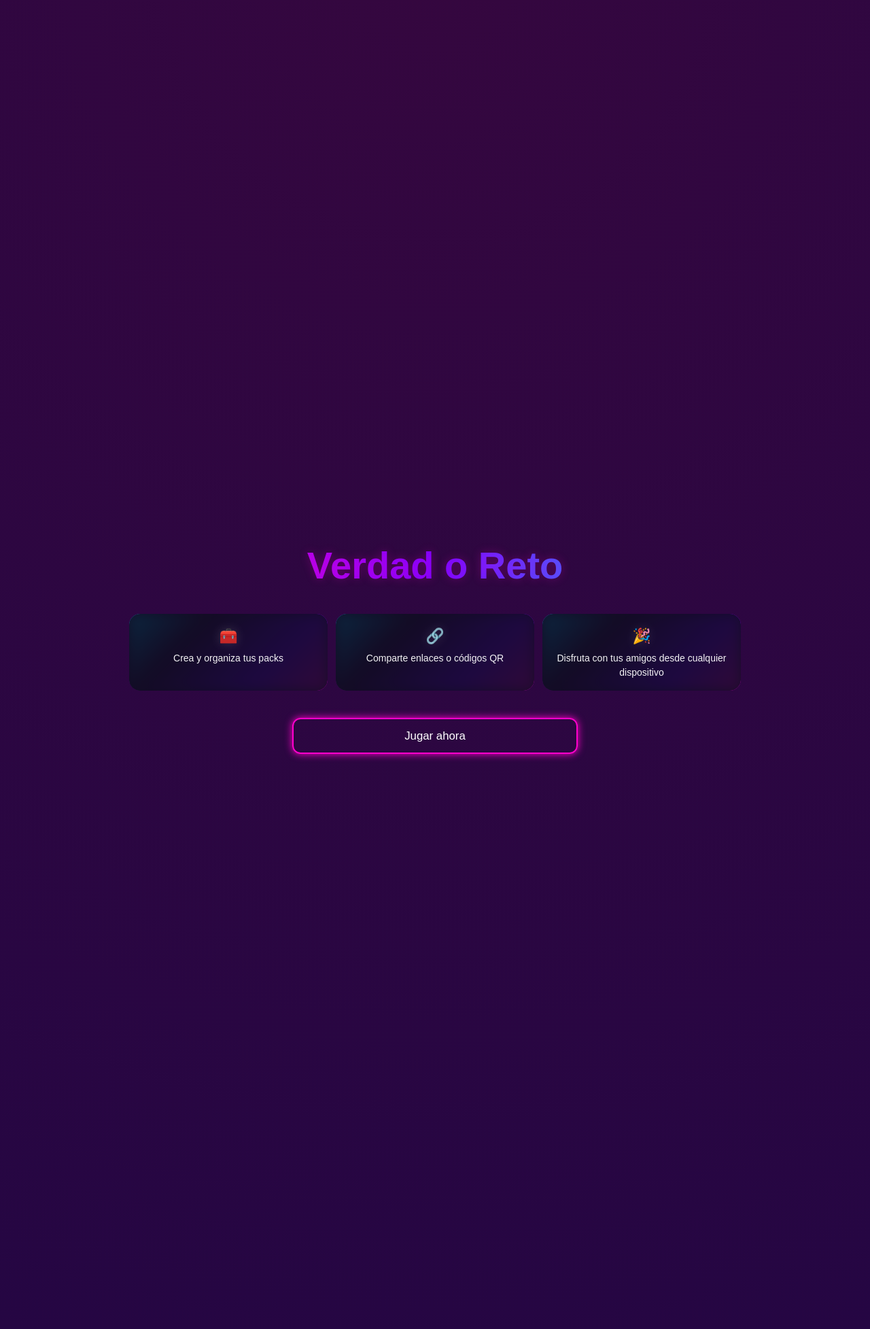
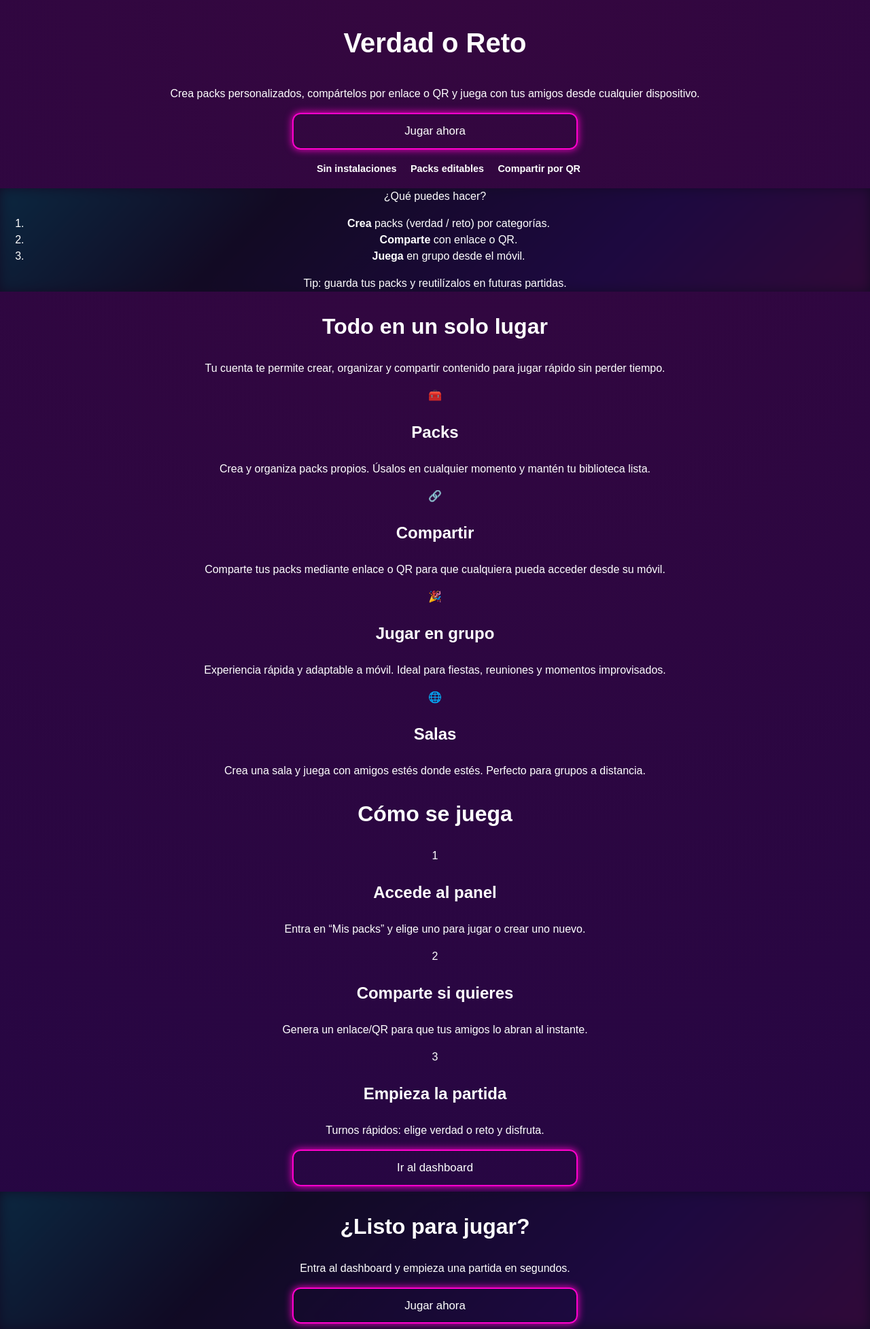
Before and after one commit to jltamayo2018/tfg-verdad-reto, a Django app: page / in a window 1280 px wide. Shown: the part 67-2022 px from the top of the page at 68% size. Run offline with Django 5.2, Linux system fonts and the light colour scheme; parts of the project's set-up code (start-up, migrations or seed data) failed here and were passed over.

Commit message:
probando nuevo home

```diff
--- a/verdadoreto_app/templates/home.html
+++ b/verdadoreto_app/templates/home.html
@@ -2,42 +2,132 @@
 {% block title %}Verdad o Reto{% endblock %}
 
 {% block content %}
-<div class="hero hero-center">
-    <div class="hero-inner">
-        <h1 class="neon-heading">
-            <!--<span class="neon-kicker">TFG</span>-->
-            <span class="neon-title">Verdad o Reto</span>
-        </h1>
+<section class="home">
+  <!-- HERO -->
+  <header class="home-hero">
+    <div class="home-hero__content">
+      <h1 class="home-title">Verdad o Reto</h1>
+      <p class="home-subtitle">
+        Crea packs personalizados, compártelos por enlace o QR y juega con tus amigos desde cualquier dispositivo.
+      </p>
 
-        <br />
+      <div class="home-cta">
+        <a href="{% url 'dashboard' %}" class="btn btn-primary btn-wide">Jugar ahora</a>
 
-        <!--<p class="hero-subtitle">
-        Crea tus <strong>packs</strong>, comparte o descarga <strong>QR</strong> y
-        <strong>juega con tus amigos</strong> en segundos.
-        </p>-->
+        {# CTA secundario opcional: ajusta la url si existe #}
+        {# <a href="{% url 'pack_create' %}" class="btn btn-secondary btn-wide">Crear pack</a> #}
+      </div>
 
-        <ul class="features">
-        <li class="feature neon-card">
-            <div class="feature-emoji">🧰</div>
-            <div class="feature-text">Crea y organiza tus packs</div>
-        </li>
-        <li class="feature neon-card">
-            <div class="feature-emoji">🔗</div>
-            <div class="feature-text">Comparte enlaces o códigos QR</div>
-        </li>
-        <li class="feature neon-card">
-            <div class="feature-emoji">🎉</div>
-            <div class="feature-text">Disfruta con tus amigos desde cualquier dispositivo</div>
-        </li>
-        </ul>
+      <ul class="home-badges" aria-label="Ventajas rápidas">
+        <li class="badge">Sin instalaciones</li>
+        <li class="badge">Packs editables</li>
+        <li class="badge">Compartir por QR</li>
+      </ul>
+    </div>
 
-        <br />
+    <!-- Panel visual (puede ser texto/ilustración; sin imágenes si no quieres) -->
+    <div class="home-hero__panel neon-card">
+      <div class="panel-title">¿Qué puedes hacer?</div>
+      <ol class="panel-steps">
+        <li><strong>Crea</strong> packs (verdad / reto) por categorías.</li>
+        <li><strong>Comparte</strong> con enlace o QR.</li>
+        <li><strong>Juega</strong> en grupo desde el móvil.</li>
+      </ol>
+      <div class="panel-hint">Tip: guarda tus packs y reutilízalos en futuras partidas.</div>
+    </div>
+  </header>
 
-        <div class="actions">
-        <a href="{% url 'dashboard' %}" class="btn btn-primary btn-wide">Jugar ahora</a>
-        {# Si quieres mostrar un segundo CTA, descomenta: #}
-        {# <a href="{% url 'pack_create' %}" class="btn btn-secondary btn-wide">Crear mi primer pack</a> #}
+  <!-- SECCIÓN: CONTENIDO REAL (ya no “tres tarjetas-botón”) -->
+  <section class="home-section">
+    <h2 class="section-title">Todo en un solo lugar</h2>
+    <p class="section-lead">
+      Tu cuenta te permite crear, organizar y compartir contenido para jugar rápido sin perder tiempo.
+    </p>
+
+    <div class="info-grid">
+      <article class="info-card">
+        <div class="info-icon" aria-hidden="true">🧰</div>
+        <h3 class="info-title">Packs</h3>
+        <p class="info-text">
+          Crea y organiza packs propios. Úsalos en cualquier momento y mantén tu biblioteca lista.
+        </p>
+      </article>
+
+      <article class="info-card">
+        <div class="info-icon" aria-hidden="true">🔗</div>
+        <h3 class="info-title">Compartir</h3>
+        <p class="info-text">
+          Comparte tus packs mediante enlace o QR para que cualquiera pueda acceder desde su móvil.
+        </p>
+      </article>
+
+      <article class="info-card">
+        <div class="info-icon" aria-hidden="true">🎉</div>
+        <h3 class="info-title">Jugar en grupo</h3>
+        <p class="info-text">
+          Experiencia rápida y adaptable a móvil. Ideal para fiestas, reuniones y momentos improvisados.
+        </p>
+      </article>
+
+      {# Si tu proyecto tiene salas online / partida compartida, añade una cuarta #}
+      <article class="info-card">
+        <div class="info-icon" aria-hidden="true">🌐</div>
+        <h3 class="info-title">Salas</h3>
+        <p class="info-text">
+          Crea una sala y juega con amigos estés donde estés. Perfecto para grupos a distancia.
+        </p>
+      </article>
+    </div>
+  </section>
+
+  <!-- SECCIÓN: HOW IT WORKS -->
+  <section class="home-section">
+    <h2 class="section-title">Cómo se juega</h2>
+
+    <div class="how-grid">
+      <div class="how-step">
+        <div class="how-num">1</div>
+        <div>
+          <h3 class="how-title">Accede al panel</h3>
+          <p class="how-text">Entra en “Mis packs” y elige uno para jugar o crear uno nuevo.</p>
         </div>
+      </div>
+
+      <div class="how-step">
+        <div class="how-num">2</div>
+        <div>
+          <h3 class="how-title">Comparte si quieres</h3>
+          <p class="how-text">Genera un enlace/QR para que tus amigos lo abran al instante.</p>
+        </div>
+      </div>
+
+      <div class="how-step">
+        <div class="how-num">3</div>
+        <div>
+          <h3 class="how-title">Empieza la partida</h3>
+          <p class="how-text">Turnos rápidos: elige verdad o reto y disfruta.</p>
+        </div>
+      </div>
     </div>
-</div>
+
+    <div class="home-cta home-cta--center">
+      <a href="{% url 'dashboard' %}" class="btn btn-primary btn-wide">Ir al dashboard</a>
+      {# <a href="{% url 'packs_list' %}" class="btn btn-ghost btn-wide">Ver packs</a> #}
+    </div>
+  </section>
+
+  <!-- SECCIÓN FINAL: CTA -->
+  <section class="home-final neon-card">
+    <div>
+      <h2 class="final-title">¿Listo para jugar?</h2>
+      <p class="final-text">
+        Entra al dashboard y empieza una partida en segundos.
+      </p>
+    </div>
+    <div class="final-actions">
+      <a href="{% url 'dashboard' %}" class="btn btn-primary btn-wide">Jugar ahora</a>
+      {# <a href="{% url 'pack_create' %}" class="btn btn-secondary btn-wide">Crear pack</a> #}
+    </div>
+  </section>
+</section>
 {% endblock %}
```
